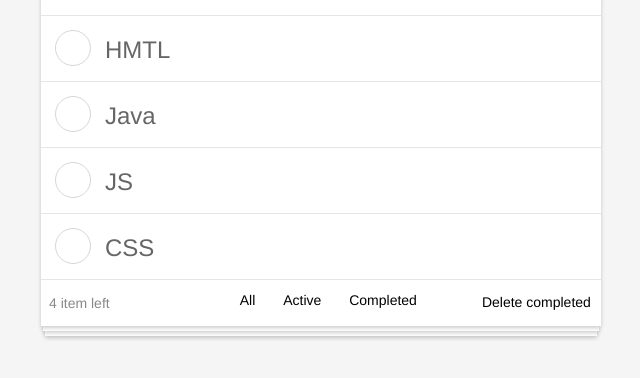
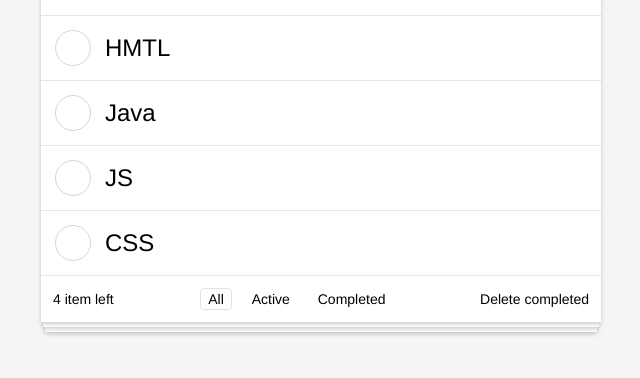
Before and after one commit to GSkoba/Grisha_Skobelev, a plain HTML site: page todo.html in a window 1280 px wide. Shown: the part 148-526 px from the top of the page, without its empty margins (319-959 px from the left). Drawn offline with Linux system fonts and the light colour scheme.

Commit message:
Add files via upload

```diff
--- a/styles/project/todos-actions-bar.css
+++ b/styles/project/todos-actions-bar.css
@@ -1,63 +1,77 @@
-.todos-actions-bar{
-    overflow: hidden;
-    width: 100%;
+.todos-actions-bar {
+    padding: 4px 12px;
+    text-align: center;
 }
 
-    .todo-actions-bar_counter{
-        margin: 15px 8px 15px 8px;
-        float: left;
-        color: #888888;
+.todos-actions-bar:before,
+.todos-actions-bar:after {
+    content: '';
+    display: table;
 }
 
-    .todo-filters{
-        float: left;
-        margin: 0px 59px 9px 116px;
-        color: #888888;
+.todos-actions-bar:after {
+    clear: both;
 }
 
-        .todo-filter{
-            position: relative;
-            margin: 11px 12px 0 0;
-            background: none;
-            border-radius: 15%;
-            cursor: pointer;
-            border: none;
-            -webkit-animation: none;
-            -webkit-appearance: none;
+.todo-actions-bar_counter {
+    font-family: "Helvetica Neue", Arial, sans-serif;
+    font-size: 14px;
+    line-height: 18px;
+    font-weight: 200;
+    padding: 2px 0;
+    float: left;
+    margin: 8px 16px 8px 0;
 }
 
-        .todo-filter.__active{
-            position: relative;
-            margin: 11px 12px 0 0;
+.filter {
+    font-family: "Helvetica Neue", Arial, sans-serif;
+    font-size: 14px;
+    line-height: 18px;
     background: none;
-            border-radius: 15%;
+    outline: none;
+    padding: 2px 8px;
+    border-radius: 4px;
+    font-weight: 200;
+    border: 0;
+    box-sizing: border-box;
     cursor: pointer;
-            border: none;
-            -webkit-animation: none;
-            -webkit-appearance: none;
 }
 
-        .todos-filter.__complited{
-            position: relative;
-            margin: 11px 0px 0 0;
-            background: none;
-            border-radius: 15%;
+.filter.__active {
+    border: 1px solid #ebdfdf;
+    padding-top: 1px;
+    padding-bottom: 1px;
+    padding-left: 7px;
+    padding-right: 7px;
+}
+
+.todo-filters {
+    white-space: nowrap;
+    display: inline-block;
+    margin: 8px 0;
+}
+
+.todo-filters .filter {
+    margin: 0 4px;
+}
+
+.todo-filters .filter:first-child {
+    margin-left: 0;
+}
+
+.todo-filters .filter:last-child {
+    margin-right: 0;
+}
+
+.todo-actions-bar_clear-completed {
+    font-size: 14px;
+    line-height: 18px;
+    font-weight: 200;
+    margin: 8px 0 8px 16px;
+    padding: 2px 0;
+    border: none;
+    background: 0;
+    outline: none;
+    float: right;
     cursor: pointer;
-            border: none;
-            -webkit-animation: none;
-            -webkit-appearance: none;
 }
-    .todo-actions-bar_clear-completed{
-        float: left;
-        position: absolute;
-        width: 109px;
-        height: 22.8px;
-        padding: 0px;
-        margin: 11px 11px 0 0;
-        background: none;
-        border-radius: 15%;
-        cursor: pointer;
-        border: none;
-        -webkit-animation: none;
-        -webkit-appearance: none;
-    }
--- a/styles/project/todos-list.css
+++ b/styles/project/todos-list.css
@@ -1,25 +1,33 @@
-
-
-    .todos-item{
-
-        margin: 0;
+.todos-item {
     border-bottom: 1px solid #e6e6e6;
+    background: #fff;
+    display: flex;
+}
+.todo-item:before,
+.todo-item:after {
+    content: '';
+    display: table;
 }
 
-    .todos-item:first-child{
+.todo-item:after {
+    clear: both;
+}
+.todos-item:first-child {
     border-top: 1px solid #e6e6e6;
 }
-        .todo-item_ready{
+
+.todo-item_ready {
     width: 64px;
     height: 64px;
     background: none;
     float: left;
     position: relative;
 }
-        .todo-item_ready-mark{
-            background: #ffffff;
+
+.input-checkbox_target {
     border: 1px solid #d6d6d6;
-            position: absolute;
+    float: left;
+    align-self: center;
     margin: 14px;
     width: 36px;
     height: 36px;
@@ -28,53 +36,39 @@
     cursor: pointer;
 }
 
-        .todo-item_ready-mark:checked{
+.input-checkbox_target:checked {
     border: 1px solid #65c5b3;
-            position: absolute;
     background: url('../../img/icons/completed.png') no-repeat;
     cursor: pointer;
     background-position: center;
 }
 
-        .todo-item_text{
-            cursor: pointer;
+.todo-item_text {
+    flex: 1 0;
+    outline: none;
+    border: 0;
+    font-family: "Helvetica Neue", Arial, sans-serif;
+    font-size: 24px;
+    line-height: 28px;
+    font-weight: 300;
     overflow: hidden;
-            border: 0;
-            background: none;
-            width: 77.8%;
-            height: 40px;
-            font-size: 24px;
-            font-weight: 200;
-            text-align: left;
-            color: #666666;
-            outline: none;
-            padding-right: 20px;
-            padding-top: 20px;
-            resize: none;
-            margin-left: 62px;
-
+    padding-top: 18px;
 }
 
-        .todo-item_remove{
+.todo-item_remove {
     cursor: pointer;
-            position: absolute;
-            width: 41px;
-            height: 64px;
-            margin: 0;
+    float: right;
+    margin-right: 12px;
     border: none;
     background: none;
 }
 
-.todos-item:hover{
+.todos-item:hover {
     background-color: #fafafa;
 }
 
- .todos-item:hover .todo-item_remove{
+.todos-item:hover .todo-item_remove {
     background: url('../../img/icons/close.png') no-repeat;
-     background-size: 18px 18px ;
+    background-size: 18px 18px;
     background-position: center;
 }
-
- .todo-item_ready-mark:checked .todo-item_text{
-     text-decoration: line-through;
- }
--- a/todo.html
+++ b/todo.html
@@ -21,23 +21,23 @@
         </div>
         <div class="todos-list">
             <div class="todos-item">
-                <input type="checkbox" class="todo-item_ready-mark" aria-label="All not done">
-                <textarea class="todo-item_text" readonly>HMTL</textarea>
+                <input type="checkbox" class="input-checkbox_target" aria-label="All not done">
+                <div class="todo-item_text" readonly>HMTL</div>
                 <button class="todo-item_remove" aria-label="Delete todo item"></button>
             </div>
             <div class="todos-item">
-                <input type="checkbox" class="todo-item_ready-mark" aria-label="All not done"/>
-                <textarea class="todo-item_text" readonly>Java</textarea>
+                <input type="checkbox" class="input-checkbox_target" aria-label="All not done"/>
+                <div class="todo-item_text" readonly>Java</div>
                 <button class="todo-item_remove" aria-label="Delete todo item"></button>
             </div>
             <div class="todos-item">
-                <input type="checkbox" class="todo-item_ready-mark" aria-label="All not done"/>
-                <textarea class="todo-item_text" readonly>JS</textarea>
+                <input type="checkbox" class="input-checkbox_target" aria-label="All not done"/>
+                <div class="todo-item_text" readonly>JS</div>
                 <button class="todo-item_remove" aria-label="Delete todo item"></button>
             </div>
             <div class="todos-item __ready">
-                <input type="checkbox" class="todo-item_ready-mark" aria-label="All not done"/>
-                <textarea class="todo-item_text" readonly>CSS</textarea>
+                <input type="checkbox" class="input-checkbox_target" aria-label="All not done"/>
+                <div class="todo-item_text" readonly>CSS</div>
                 <button class="todo-item_remove" aria-label="Delete todo item"></button>
             </div>
         </div>
@@ -46,15 +46,18 @@
                     4 item left
                 </div>
                 <div class="todo-filters">
-                    <button class="todo-filter"
+                    <button class="filter __active"
+                            data-filter = "all"
                             aria-label="Filter: show all">
                         All
                     </button>
-                    <button class="todo-filter __active"
+                    <button class="filter"
+                            data-filter="unready"
                             aria-label="Filter: show active">
                         Aсtive
                     </button>
-                    <button class="todos-filter __complited"
+                    <button class="filter"
+                            data-filter="ready"
                             aria-label="Filter: show completed">
                         Completed
                     </button>
```
Lines whose indentation alone changed are shown as unchanged.
